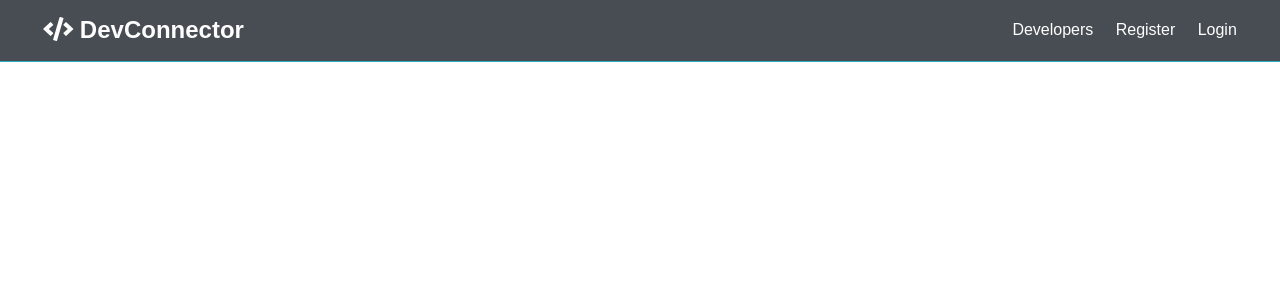
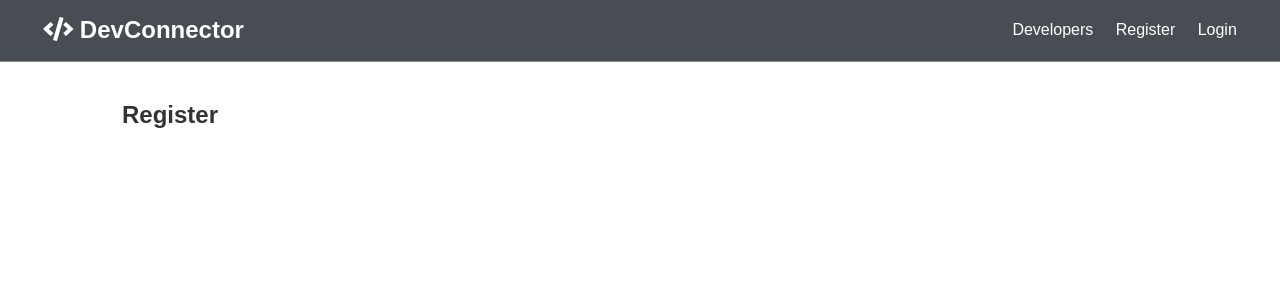
Before and after one commit to melobarros/autobook, a React (Create React App) app in the folder client/: page /register in a window 1280 px wide. Shown: the top 300 px of the page. Built offline with nearby package versions, Linux system fonts and the light colour scheme.

Commit message:
Fixed Loging and Register components section

```diff
--- a/client/src/App.js
+++ b/client/src/App.js
@@ -1,6 +1,6 @@
 import './App.css';
 import React, { Fragment } from 'react';
-import { BrowserRouter as Router, Route, Routes, Switch } from 'react-router-dom';
+import { BrowserRouter as Router, Route, Routes } from 'react-router-dom';
 import Navbar from './components/layout/Navbar';
 import Landing from './components/layout/Landing';
 import Register from './components/auth/Register';
@@ -12,7 +12,9 @@ const App = () => (
         <Navbar />
 
         <Routes>
-          <Route path="/" element={<Landing />}/>
+          <Route path="/" element={<Landing />} />
+          <Route path="register" element={<Register />} />
+          <Route path="login" element={<Login />} />
         </Routes>
       </Fragment>
     </Router>
--- a/client/src/components/auth/Login.js
+++ b/client/src/components/auth/Login.js
@@ -2,10 +2,10 @@ import React from 'react'
 
 const Login = () => {
     return (
-        <div>
-            Login
-        </div>
-    )
-}
+        <section className="container">
+          <h1>Login</h1>
+        </section>
+    );
+};
 
 export default Login;
--- a/client/src/components/auth/Register.js
+++ b/client/src/components/auth/Register.js
@@ -2,10 +2,10 @@ import React from 'react'
 
 const Register = () => {
     return (
-        <div>
-            Register
-        </div>
-    )
-}
+        <section className="container">
+          <h1>Register</h1>
+        </section>
+    );
+};
 
 export default Register;
```
